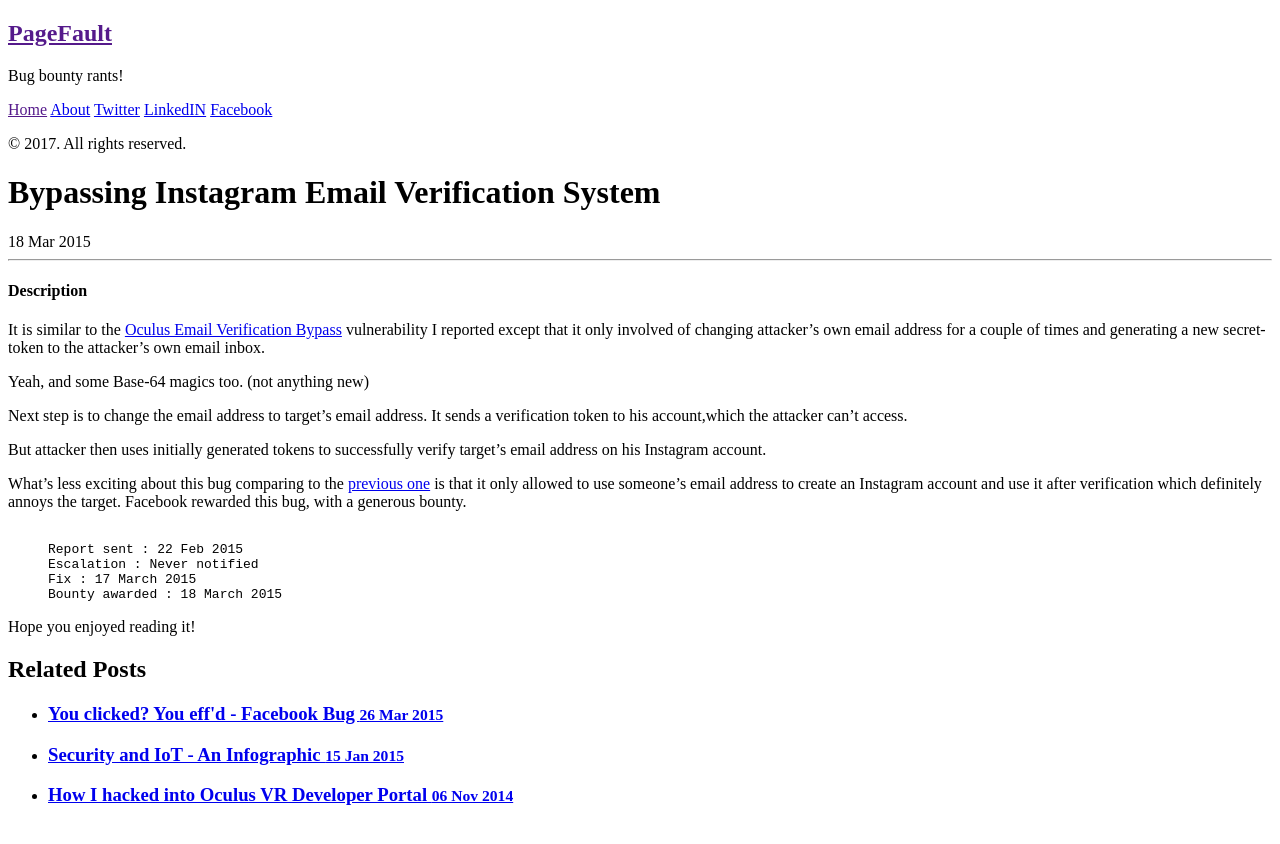
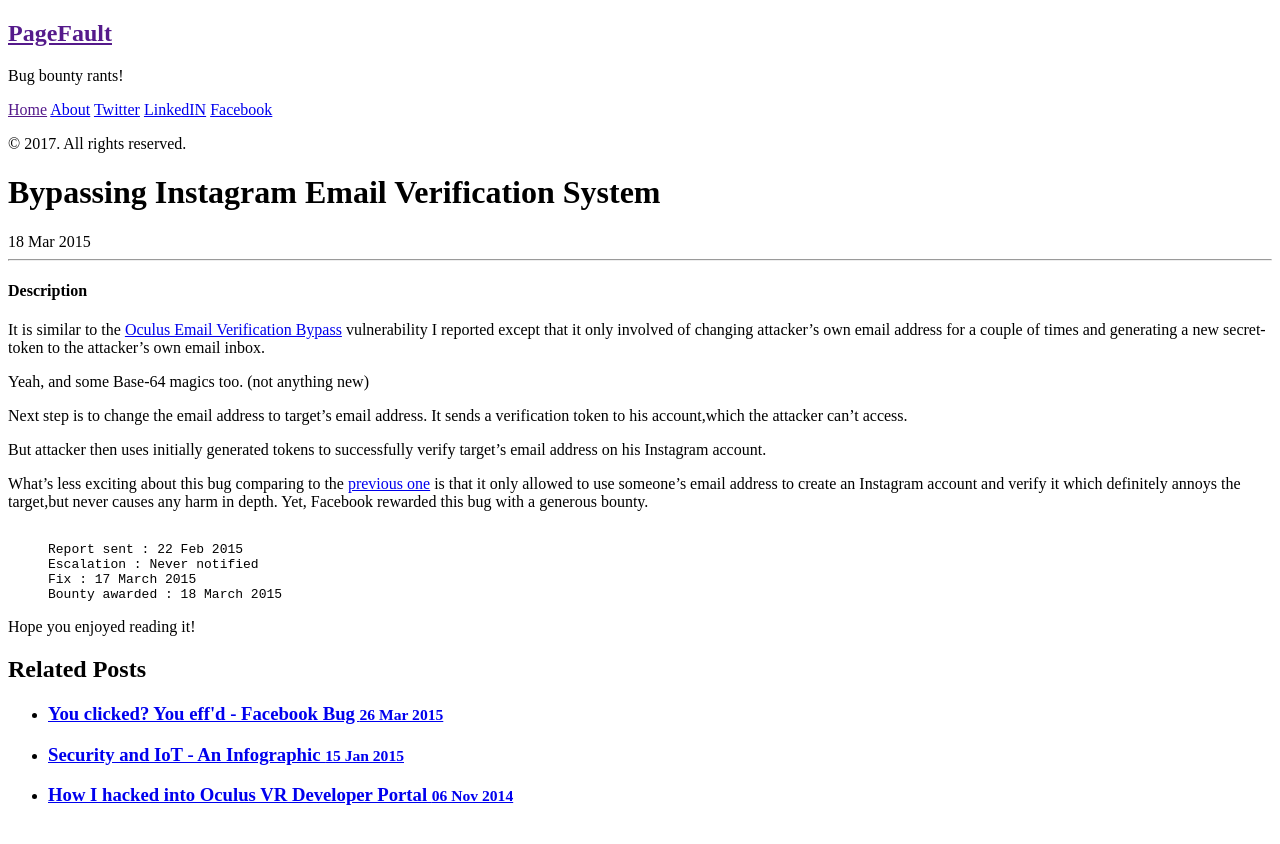
Before and after one commit to sahadnk72/sahadnk72.github.io, a Jekyll site: the page built from _posts/2015-03-18-instagram-email.md, in a window 1280 px wide. Shown: the top 844 px of the page. Built offline with Jekyll 4.4.1, drawn with Linux system fonts in a browser that asks for light colours; Markdown is read by kramdown in place of the engine named in the settings.

Commit message:
Update 2015-03-18-instagram-email.md

```diff
--- a/_posts/2015-03-18-instagram-email.md
+++ b/_posts/2015-03-18-instagram-email.md
@@ -16,7 +16,7 @@ Next step is to change the email address to target's email address. It sends a v
 
 But attacker then uses initially generated tokens to successfully verify target's email address on his Instagram account.
 
-What's less exciting about this bug comparing to the <a href="/2014/09/08/bypass-email-oculus/">previous one</a> is that it only allowed to use someone's email address to create an Instagram account and use it after verification which definitely annoys the target. Facebook rewarded this bug, with a generous bounty.
+What's less exciting about this bug comparing to the <a href="/2014/09/08/bypass-email-oculus/">previous one</a> is that it only allowed to use someone's email address to create an Instagram account and verify it which definitely annoys the target,but never causes any harm in depth. Yet, Facebook rewarded this bug with a generous bounty.
 
 
 {% highlight text %}
```
